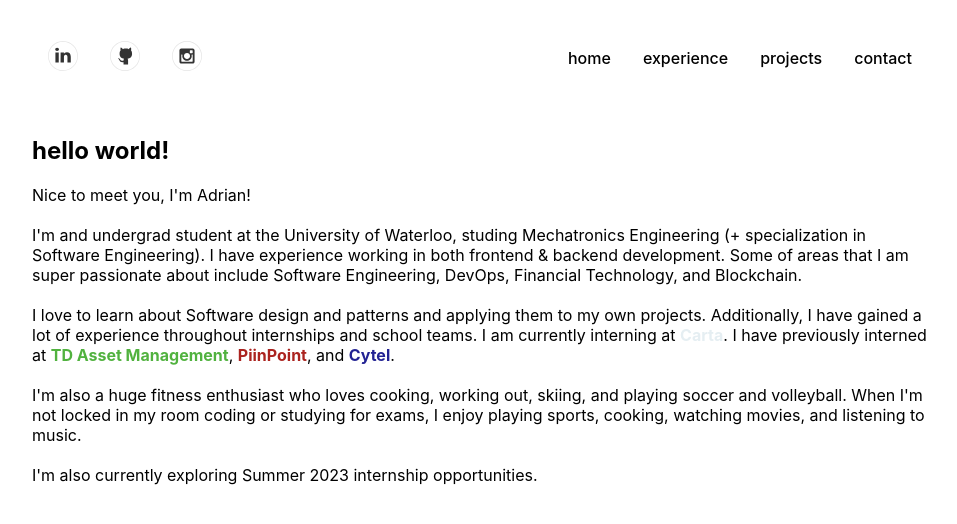
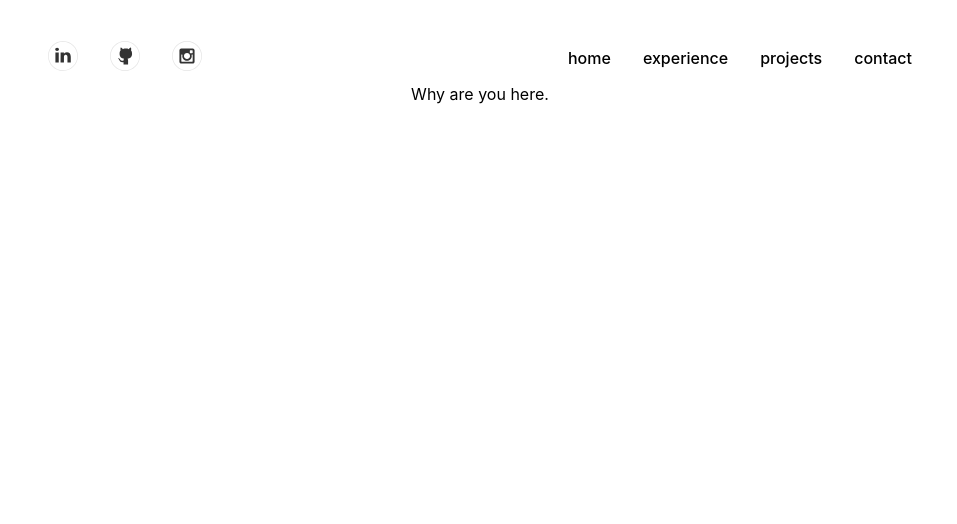
Before and after one commit to AdrianJendo/portfolio-website, a Next.js app: page /about in a window 1280 px wide. Shown: the top 524 px of the page, without its empty margins (160-1117 px from the left). Built offline with nearby package versions, Linux system fonts and the light colour scheme.

Commit message:
Remove content from about page

```diff
--- a/pages/about.tsx
+++ b/pages/about.tsx
@@ -4,70 +4,7 @@ import styles from "../styles/Home.module.css";
 const About: NextPage = () => {
   return (
     <div className={styles.aboutContainer}>
-      <div className={styles.aboutText}>
-        <div className={styles.aboutHeader}>
-          <h2 className={styles.abouth2}>hello world!</h2>
-          {/* <img className="cat-paw" src="assets/cat_paw_hi.gif" width="100" /> */}
-        </div>
-        <div className={styles.aboutBio}>
-          <p className={styles.aboutp}>
-            Nice to meet you, I&apos;m Adrian!
-            <br />
-            <br />
-            I&apos;m and undergrad student at the University of Waterloo,
-            studing Mechatronics Engineering (+ specialization in Software
-            Engineering). I have experience working in both frontend & backend
-            development. Some of areas that I am super passionate about include
-            Software Engineering, DevOps, Financial Technology, and Blockchain.
-            <br />
-            <br />I love to learn about Software design and patterns and
-            applying them to my own projects. Additionally, I have gained a lot
-            of experience throughout internships and school teams. I am
-            currently interning at{" "}
-            <a
-              style={{ color: "rgb(229, 238, 242)", fontWeight: 700 }}
-              href="https://carta.com/"
-            >
-              Carta
-            </a>
-            . I have previously interned at{" "}
-            <a
-              style={{ color: "rgb(81, 178, 63)", fontWeight: 700 }}
-              className="td"
-              href="https://www.td.com/ca/en/asset-management/"
-            >
-              TD Asset Management
-            </a>
-            ,{" "}
-            <a
-              style={{ color: "rgb(171, 35, 31)", fontWeight: 700 }}
-              href="https://www.piinpoint.com/"
-            >
-              PiinPoint
-            </a>
-            , and{" "}
-            <a
-              style={{ color: "rgb(34, 34, 147)", fontWeight: 700 }}
-              href="https://www.cytel.com/"
-            >
-              Cytel
-            </a>
-            . <br />
-            <br />
-            I&apos;m also a huge fitness enthusiast who loves cooking, working
-            out, skiing, and playing soccer and volleyball. When I&apos;m not
-            locked in my room coding or studying for exams, I enjoy playing
-            sports, cooking, watching movies, and listening to music.
-            <br />
-            <br />
-            I&apos;m also currently exploring Summer 2023 internship
-            opportunities.
-            {/* <Link href="/contact" className="aboutContact">
-              <a className="nav-link">Get in touch</a>.
-            </Link> */}
-          </p>
-        </div>
-      </div>
+      Why are you here.
     </div>
   );
 };
```
